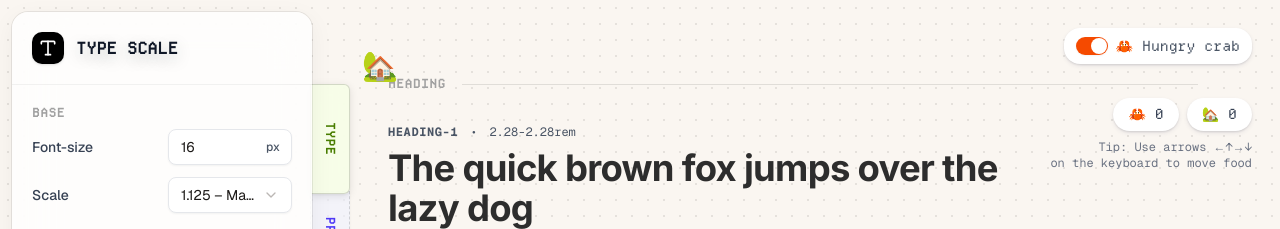
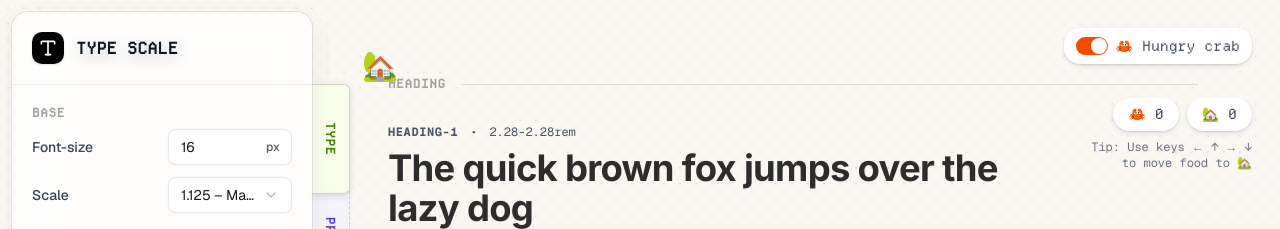
Before and after one commit to edisonliwh/type-scale-calculator, a Next.js app: page / in a window 1280 px wide. Both pictures are taken after a click on the switch 1091 px from the left and 45 px from the top of the page. Shown: the top 229 px of the page. Built offline with nearby package versions, Linux system fonts and the light colour scheme.

Commit message:
copy update

```diff
--- a/components/snake-background.tsx
+++ b/components/snake-background.tsx
@@ -555,8 +555,8 @@ export function SnakeBackground({ containerRef, enabled = true, onToggle }: Snak
                   </Badge>
                 </div>
                 <p className="text-gray-500 text-right" style={{ fontFamily: 'var(--font-geist-mono), monospace', fontSize: '12px', lineHeight: '1.4' }}>
-                  <span className="block">Tip: Use arrows ←↑→↓</span>
-                  <span className="block">on the keyboard to move food</span>
+                  <span className="block">Tip: Use keys ← ↑ → ↓</span>
+                  <span className="block">to move food to 🏡</span>
                 </p>
               </div>
 
```
